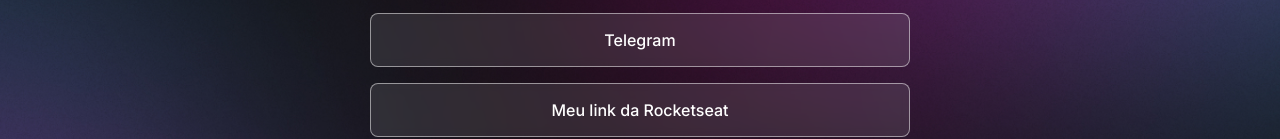
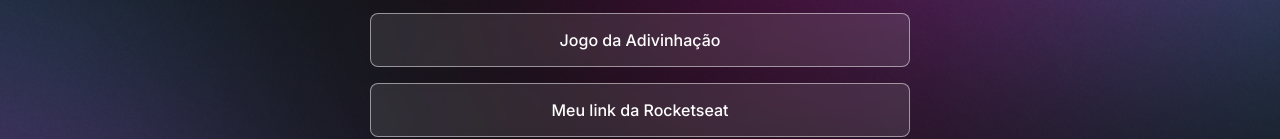
Before and after one commit to ThiagoCAltoe/DevLink, a plain HTML site: page index.html in a window 1280 px wide. Shown: the part 435-574 px from the top of the page. Drawn offline with nearby package versions, Linux system fonts and the light colour scheme.

Commit message:
Update index.html

```diff
--- a/index.html
+++ b/index.html
@@ -51,7 +51,7 @@
           >
         </li>
         <li>
-          <a href="https://t.me/ThiagoCosta50" target="_blank">Telegram</a>
+          <a href="https://adivinha.thiagocostaaltoe.com.br" target="_blank">Jogo da Adivinhação</a>
         </li>
         <li>
           <a href="https://app.rocketseat.com.br/cart/rocketseat-one?referral=thiagocosta&utm_source=platform&utm_medium=organic&utm_campaign=venda&utm_term=mgm&utm_content=indication-lp_one" target="_blank">Meu link da Rocketseat</a>
```
